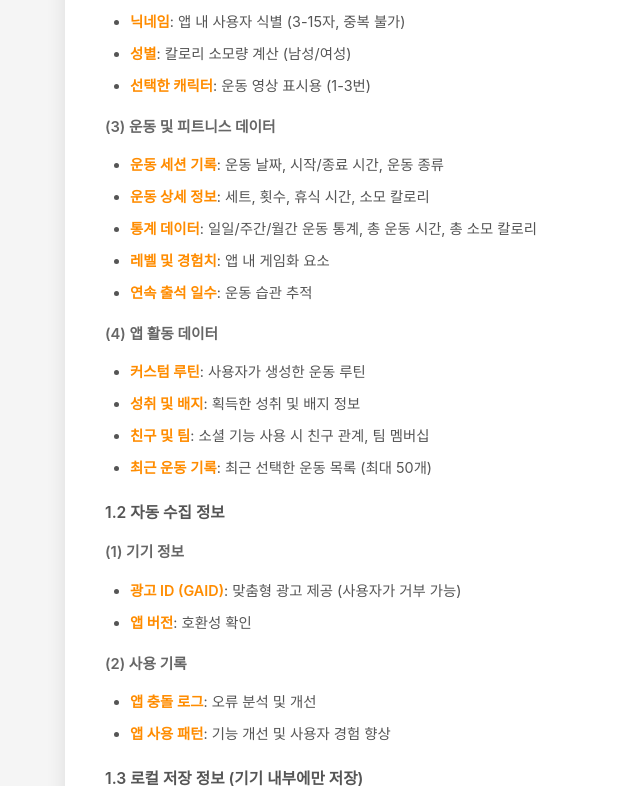
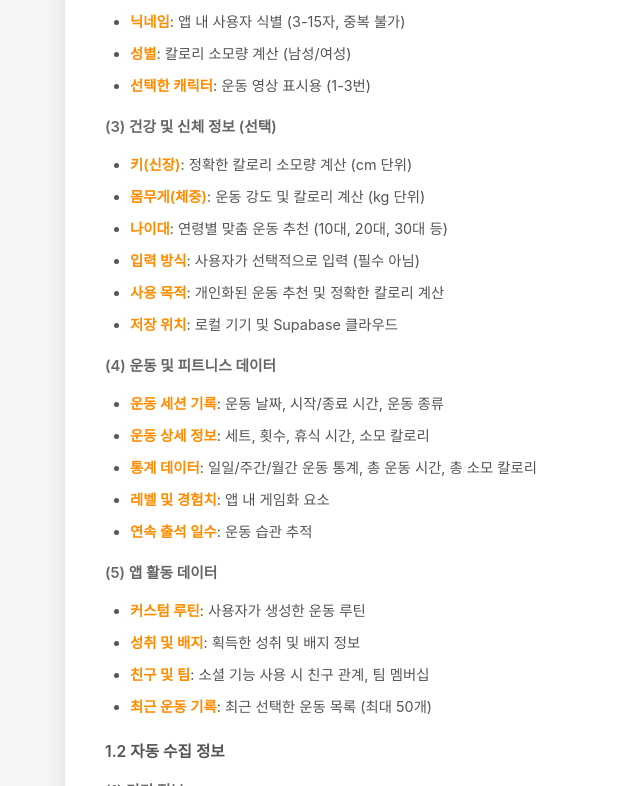
Before and after one commit to hasegi-project-privacy/myokine-policies, a plain HTML site: page privacy-policy.html in a window 1280 px wide. Shown: the part 694-1480 px from the top of the page, without its empty margins (125-765 px from the left). Drawn offline with Linux system fonts and the light colour scheme.

Commit message:
Add files via upload

```diff
--- a/privacy-policy.html
+++ b/privacy-policy.html
@@ -210,7 +210,17 @@
 <li><strong>선택한 캐릭터</strong>: 운동 영상 표시용 (1-3번)</li>
 </ul>
 
-<h4>(3) 운동 및 피트니스 데이터</h4>
+<h4>(3) 건강 및 신체 정보 (선택)</h4>
+<ul>
+<li><strong>키(신장)</strong>: 정확한 칼로리 소모량 계산 (cm 단위)</li>
+<li><strong>몸무게(체중)</strong>: 운동 강도 및 칼로리 계산 (kg 단위)</li>
+<li><strong>나이대</strong>: 연령별 맞춤 운동 추천 (10대, 20대, 30대 등)</li>
+<li><strong>입력 방식</strong>: 사용자가 선택적으로 입력 (필수 아님)</li>
+<li><strong>사용 목적</strong>: 개인화된 운동 추천 및 정확한 칼로리 계산</li>
+<li><strong>저장 위치</strong>: 로컬 기기 및 Supabase 클라우드</li>
+</ul>
+
+<h4>(4) 운동 및 피트니스 데이터</h4>
 <ul>
 <li><strong>운동 세션 기록</strong>: 운동 날짜, 시작/종료 시간, 운동 종류</li>
 <li><strong>운동 상세 정보</strong>: 세트, 횟수, 휴식 시간, 소모 칼로리</li>
@@ -219,7 +229,7 @@
 <li><strong>연속 출석 일수</strong>: 운동 습관 추적</li>
 </ul>
 
-<h4>(4) 앱 활동 데이터</h4>
+<h4>(5) 앱 활동 데이터</h4>
 <ul>
 <li><strong>커스텀 루틴</strong>: 사용자가 생성한 운동 루틴</li>
 <li><strong>성취 및 배지</strong>: 획득한 성취 및 배지 정보</li>
```
Also changed, not shown: privacy-policy-en.html (+12 -2 lines).
